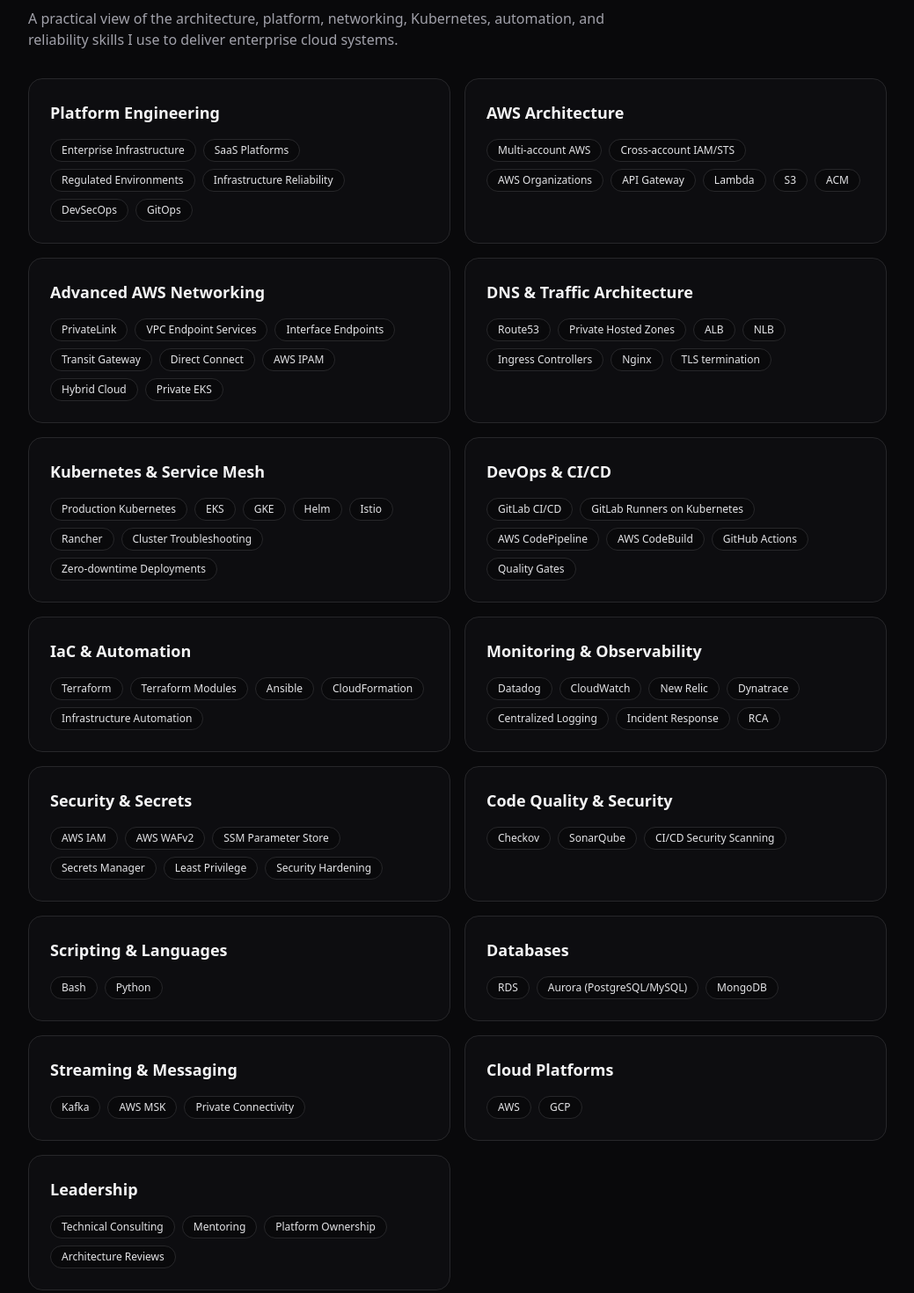
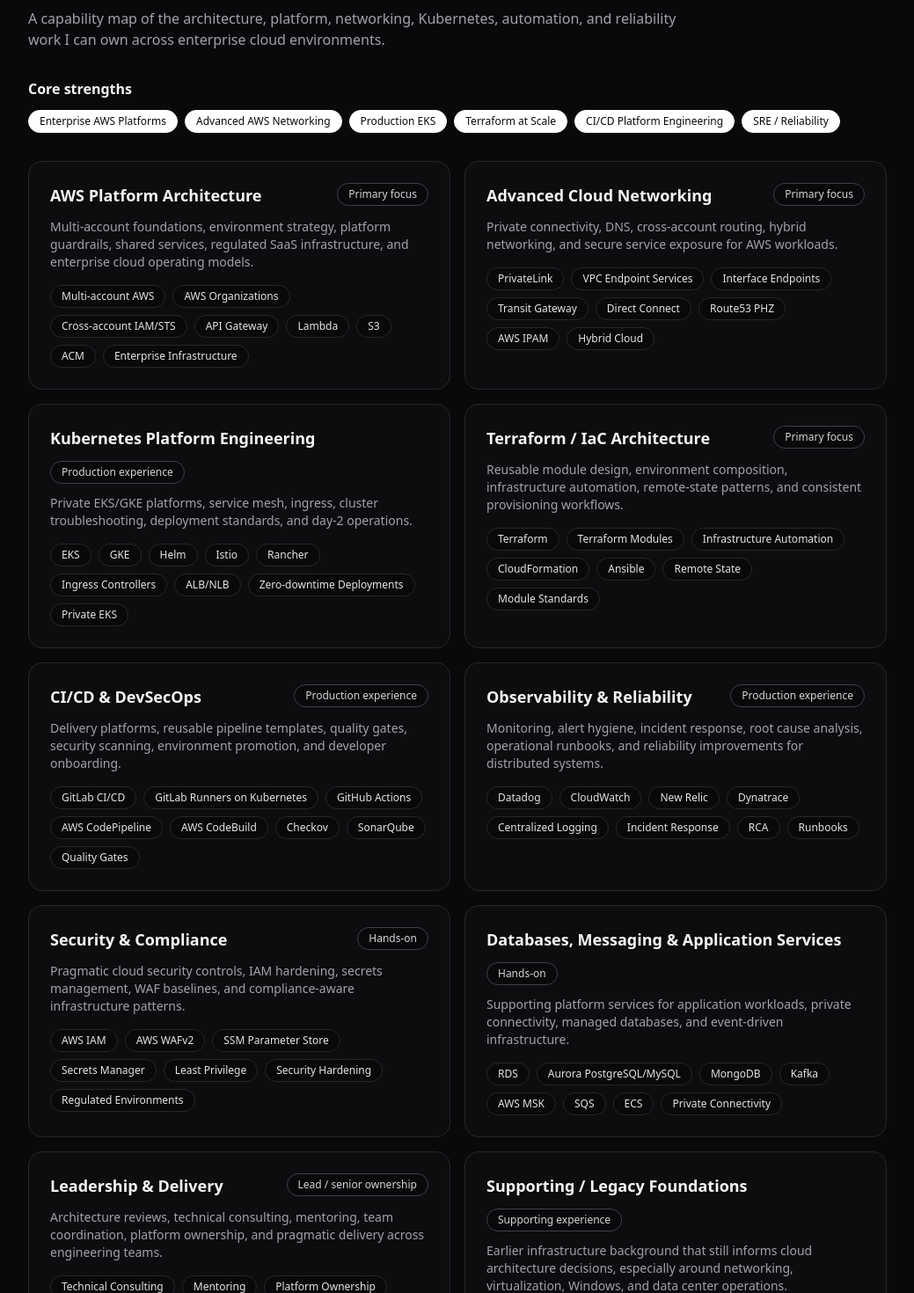
Before and after one commit to hf-monteiro/hfmonteiro, a Next.js app: page /skills in a window 1280 px wide. Shown: the part 220-1690 px from the top of the page at 88% size, without its empty margins (120-1159 px from the left). Built offline with nearby package versions, Linux system fonts and the light colour scheme.

Commit message:
add lab section

```diff
--- a/app/(en)/skills/page.tsx
+++ b/app/(en)/skills/page.tsx
@@ -4,26 +4,99 @@
 
 const copy = {
   title: "Skills",
-  intro: "A practical view of the architecture, platform, networking, Kubernetes, automation, and reliability skills I use to deliver enterprise cloud systems."
+  intro:
+    "A capability map of the architecture, platform, networking, Kubernetes, automation, and reliability work I can own across enterprise cloud environments.",
+  strengthsTitle: "Core strengths",
+  strengths: [
+    "Enterprise AWS Platforms",
+    "Advanced AWS Networking",
+    "Production EKS",
+    "Terraform at Scale",
+    "CI/CD Platform Engineering",
+    "SRE / Reliability"
+  ]
 };
 
-const groups = [
-  { title: "Platform Engineering", items: ["Enterprise Infrastructure", "SaaS Platforms", "Regulated Environments", "Infrastructure Reliability", "DevSecOps", "GitOps"] },
-  { title: "AWS Architecture", items: ["Multi-account AWS", "Cross-account IAM/STS", "AWS Organizations", "API Gateway", "Lambda", "S3", "ACM"] },
-  { title: "Advanced AWS Networking", items: ["PrivateLink", "VPC Endpoint Services", "Interface Endpoints", "Transit Gateway", "Direct Connect", "AWS IPAM", "Hybrid Cloud", "Private EKS"] },
-  { title: "DNS & Traffic Architecture", items: ["Route53", "Private Hosted Zones", "ALB", "NLB", "Ingress Controllers", "Nginx", "TLS termination"] },
-  { title: "Kubernetes & Service Mesh", items: ["Production Kubernetes", "EKS", "GKE", "Helm", "Istio", "Rancher", "Cluster Troubleshooting", "Zero-downtime Deployments"] },
-  { title: "DevOps & CI/CD", items: ["GitLab CI/CD", "GitLab Runners on Kubernetes", "AWS CodePipeline", "AWS CodeBuild", "GitHub Actions", "Quality Gates"] },
-  { title: "IaC & Automation", items: ["Terraform", "Terraform Modules", "Ansible", "CloudFormation", "Infrastructure Automation"] },
-  { title: "Monitoring & Observability", items: ["Datadog", "CloudWatch", "New Relic", "Dynatrace", "Centralized Logging", "Incident Response", "RCA"] },
-  { title: "Security & Secrets", items: ["AWS IAM", "AWS WAFv2", "SSM Parameter Store", "Secrets Manager", "Least Privilege", "Security Hardening"] },
-  { title: "Code Quality & Security", items: ["Checkov", "SonarQube", "CI/CD Security Scanning"] },
-  { title: "Scripting & Languages", items: ["Bash", "Python"] },
-  { title: "Databases", items: ["RDS", "Aurora (PostgreSQL/MySQL)", "MongoDB"] },
-  { title: "Streaming & Messaging", items: ["Kafka", "AWS MSK", "Private Connectivity"] },
-  { title: "Cloud Platforms", items: ["AWS", "GCP"] },
-  { title: "Leadership", items: ["Technical Consulting", "Mentoring", "Platform Ownership", "Architecture Reviews"] }
+const capabilities = [
+  {
+    title: "AWS Platform Architecture",
+    level: "Primary focus",
+    desc:
+      "Multi-account foundations, environment strategy, platform guardrails, shared services, regulated SaaS infrastructure, and enterprise cloud operating models.",
+    items: ["Multi-account AWS", "AWS Organizations", "Cross-account IAM/STS", "API Gateway", "Lambda", "S3", "ACM", "Enterprise Infrastructure"]
+  },
+  {
+    title: "Advanced Cloud Networking",
+    level: "Primary focus",
+    desc:
+      "Private connectivity, DNS, cross-account routing, hybrid networking, and secure service exposure for AWS workloads.",
+    items: ["PrivateLink", "VPC Endpoint Services", "Interface Endpoints", "Transit Gateway", "Direct Connect", "Route53 PHZ", "AWS IPAM", "Hybrid Cloud"]
+  },
+  {
+    title: "Kubernetes Platform Engineering",
+    level: "Production experience",
+    desc:
+      "Private EKS/GKE platforms, service mesh, ingress, cluster troubleshooting, deployment standards, and day-2 operations.",
+    items: ["EKS", "GKE", "Helm", "Istio", "Rancher", "Ingress Controllers", "ALB/NLB", "Zero-downtime Deployments", "Private EKS"]
+  },
+  {
+    title: "Terraform / IaC Architecture",
+    level: "Primary focus",
+    desc:
+      "Reusable module design, environment composition, infrastructure automation, remote-state patterns, and consistent provisioning workflows.",
+    items: ["Terraform", "Terraform Modules", "Infrastructure Automation", "CloudFormation", "Ansible", "Remote State", "Module Standards"]
+  },
+  {
+    title: "CI/CD & DevSecOps",
+    level: "Production experience",
+    desc:
+      "Delivery platforms, reusable pipeline templates, quality gates, security scanning, environment promotion, and developer onboarding.",
+    items: ["GitLab CI/CD", "GitLab Runners on Kubernetes", "GitHub Actions", "AWS CodePipeline", "AWS CodeBuild", "Checkov", "SonarQube", "Quality Gates"]
+  },
+  {
+    title: "Observability & Reliability",
+    level: "Production experience",
+    desc:
+      "Monitoring, alert hygiene, incident response, root cause analysis, operational runbooks, and reliability improvements for distributed systems.",
+    items: ["Datadog", "CloudWatch", "New Relic", "Dynatrace", "Centralized Logging", "Incident Response", "RCA", "Runbooks"]
+  },
+  {
+    title: "Security & Compliance",
+    level: "Hands-on",
+    desc:
+      "Pragmatic cloud security controls, IAM hardening, secrets management, WAF baselines, and compliance-aware infrastructure patterns.",
+    items: ["AWS IAM", "AWS WAFv2", "SSM Parameter Store", "Secrets Manager", "Least Privilege", "Security Hardening", "Regulated Environments"]
+  },
+  {
+    title: "Databases, Messaging & Application Services",
+    level: "Hands-on",
+    desc:
+      "Supporting platform services for application workloads, private connectivity, managed databases, and event-driven infrastructure.",
+    items: ["RDS", "Aurora PostgreSQL/MySQL", "MongoDB", "Kafka", "AWS MSK", "SQS", "ECS", "Private Connectivity"]
+  },
+  {
+    title: "Leadership & Delivery",
+    level: "Lead / senior ownership",
+    desc:
+      "Architecture reviews, technical consulting, mentoring, team coordination, platform ownership, and pragmatic delivery across engineering teams.",
+    items: ["Technical Consulting", "Mentoring", "Platform Ownership", "Architecture Reviews", "Stakeholder Alignment", "Delivery Planning"]
+  },
+  {
+    title: "Supporting / Legacy Foundations",
+    level: "Supporting experience",
+    desc:
+      "Earlier infrastructure background that still informs cloud architecture decisions, especially around networking, virtualization, Windows, and data center operations.",
+    items: ["Bash", "Python", "Windows Infrastructure", "On-prem Virtualization", "Data Center", "Network Infrastructure", "ITIL", "SDLC"]
+  }
 ];
+
+function LevelBadge({ children }: { children: string }) {
+  return (
+    <span className="rounded-full border border-zinc-700 bg-zinc-950 px-3 py-1 text-xs font-medium text-zinc-300">
+      {children}
+    </span>
+  );
+}
 
 export default function SkillsPage() {
   return (
@@ -31,15 +104,33 @@
       <Container>
         <section className="py-14">
           <h1 className="text-3xl font-semibold">{copy.title}</h1>
-          <p className="mt-3 max-w-2xl text-zinc-400">{copy.intro}</p>
+          <p className="mt-3 max-w-3xl text-zinc-400">{copy.intro}</p>
 
-          <div className="mt-8 grid gap-4 sm:grid-cols-2">
-            {groups.map((g) => (
-              <Card key={g.title}>
-                <h2 className="text-lg font-semibold">{g.title}</h2>
+          <div className="mt-8">
+            <h2 className="text-base font-semibold">{copy.strengthsTitle}</h2>
+            <div className="mt-3 flex flex-wrap gap-2">
+              {copy.strengths.map((strength) => (
+                <span
+                  key={strength}
+                  className="rounded-full border border-white bg-white px-3 py-1 text-xs font-medium text-zinc-950"
+                >
+                  {strength}
+                </span>
+              ))}
+            </div>
+          </div>
+
+          <div className="mt-8 grid gap-4 lg:grid-cols-2">
+            {capabilities.map((capability) => (
+              <Card key={capability.title}>
+                <div className="flex flex-wrap items-start justify-between gap-3">
+                  <h2 className="text-lg font-semibold">{capability.title}</h2>
+                  <LevelBadge>{capability.level}</LevelBadge>
+                </div>
+                <p className="mt-3 text-sm text-zinc-400">{capability.desc}</p>
                 <div className="mt-4 flex flex-wrap gap-2">
-                  {g.items.map((i) => (
-                    <Pill key={i}>{i}</Pill>
+                  {capability.items.map((item) => (
+                    <Pill key={item}>{item}</Pill>
                   ))}
                 </div>
               </Card>
--- a/app/pt-br/skills/page.tsx
+++ b/app/pt-br/skills/page.tsx
@@ -4,26 +4,99 @@
 
 const copy = {
   title: "Skills",
-  intro: "Uma visao pratica das habilidades de arquitetura, plataforma, networking, Kubernetes, automacao e confiabilidade que uso para entregar sistemas cloud corporativos."
+  intro:
+    "Um mapa de capacidades de arquitetura, plataforma, networking, Kubernetes, automacao e confiabilidade que posso liderar em ambientes cloud corporativos.",
+  strengthsTitle: "Forcas principais",
+  strengths: [
+    "Plataformas AWS Corporativas",
+    "Networking AWS Avancado",
+    "EKS em Producao",
+    "Terraform em Escala",
+    "Platform Engineering de CI/CD",
+    "SRE / Confiabilidade"
+  ]
 };
 
-const groups = [
-  { title: "Platform Engineering", items: ["Enterprise Infrastructure", "SaaS Platforms", "Ambientes Regulados", "Infrastructure Reliability", "DevSecOps", "GitOps"] },
-  { title: "Arquitetura AWS", items: ["AWS multi-conta", "IAM/STS cross-account", "AWS Organizations", "API Gateway", "Lambda", "S3", "ACM"] },
-  { title: "Networking AWS Avancado", items: ["PrivateLink", "VPC Endpoint Services", "Interface Endpoints", "Transit Gateway", "Direct Connect", "AWS IPAM", "Hybrid Cloud", "Private EKS"] },
-  { title: "DNS e Trafego", items: ["Route53", "Private Hosted Zones", "ALB", "NLB", "Ingress Controllers", "Nginx", "Terminacao TLS"] },
-  { title: "Kubernetes e Service Mesh", items: ["Production Kubernetes", "EKS", "GKE", "Helm", "Istio", "Rancher", "Troubleshooting de Cluster", "Zero-downtime Deployments"] },
-  { title: "DevOps e CI/CD", items: ["GitLab CI/CD", "GitLab Runners em Kubernetes", "AWS CodePipeline", "AWS CodeBuild", "GitHub Actions", "Quality Gates"] },
-  { title: "IaC e Automacao", items: ["Terraform", "Modulos Terraform", "Ansible", "CloudFormation", "Infrastructure Automation"] },
-  { title: "Monitoramento e Observabilidade", items: ["Datadog", "CloudWatch", "New Relic", "Dynatrace", "Logs Centralizados", "Incident Response", "RCA"] },
-  { title: "Seguranca e Segredos", items: ["AWS IAM", "AWS WAFv2", "SSM Parameter Store", "Secrets Manager", "Least Privilege", "Security Hardening"] },
-  { title: "Qualidade e Seguranca de Codigo", items: ["Checkov", "SonarQube", "Security Scanning em CI/CD"] },
-  { title: "Scripting e Linguagens", items: ["Bash", "Python"] },
-  { title: "Bancos de Dados", items: ["RDS", "Aurora (PostgreSQL/MySQL)", "MongoDB"] },
-  { title: "Streaming e Mensageria", items: ["Kafka", "AWS MSK", "Conectividade Privada"] },
-  { title: "Plataformas Cloud", items: ["AWS", "GCP"] },
-  { title: "Lideranca", items: ["Consultoria Tecnica", "Mentoria", "Platform Ownership", "Architecture Reviews"] }
+const capabilities = [
+  {
+    title: "Arquitetura de Plataforma AWS",
+    level: "Foco principal",
+    desc:
+      "Fundacoes multi-conta, estrategia de ambientes, guardrails de plataforma, servicos compartilhados, infraestrutura SaaS regulada e modelos operacionais cloud.",
+    items: ["AWS multi-conta", "AWS Organizations", "IAM/STS cross-account", "API Gateway", "Lambda", "S3", "ACM", "Enterprise Infrastructure"]
+  },
+  {
+    title: "Networking Cloud Avancado",
+    level: "Foco principal",
+    desc:
+      "Conectividade privada, DNS, roteamento cross-account, networking hibrido e exposicao segura de servicos para workloads AWS.",
+    items: ["PrivateLink", "VPC Endpoint Services", "Interface Endpoints", "Transit Gateway", "Direct Connect", "Route53 PHZ", "AWS IPAM", "Hybrid Cloud"]
+  },
+  {
+    title: "Platform Engineering com Kubernetes",
+    level: "Experiencia em producao",
+    desc:
+      "Plataformas EKS/GKE privadas, service mesh, ingress, troubleshooting de cluster, padroes de deploy e operacao day-2.",
+    items: ["EKS", "GKE", "Helm", "Istio", "Rancher", "Ingress Controllers", "ALB/NLB", "Zero-downtime Deployments", "Private EKS"]
+  },
+  {
+    title: "Arquitetura Terraform / IaC",
+    level: "Foco principal",
+    desc:
+      "Design de modulos reutilizaveis, composicao por ambiente, automacao de infraestrutura, remote state e workflows consistentes de provisionamento.",
+    items: ["Terraform", "Modulos Terraform", "Infrastructure Automation", "CloudFormation", "Ansible", "Remote State", "Padroes de Modulos"]
+  },
+  {
+    title: "CI/CD e DevSecOps",
+    level: "Experiencia em producao",
+    desc:
+      "Plataformas de entrega, templates reutilizaveis, quality gates, security scanning, promocao de ambientes e onboarding de desenvolvedores.",
+    items: ["GitLab CI/CD", "GitLab Runners em Kubernetes", "GitHub Actions", "AWS CodePipeline", "AWS CodeBuild", "Checkov", "SonarQube", "Quality Gates"]
+  },
+  {
+    title: "Observabilidade e Confiabilidade",
+    level: "Experiencia em producao",
+    desc:
+      "Monitoramento, higiene de alertas, incident response, root cause analysis, runbooks operacionais e melhorias de confiabilidade para sistemas distribuidos.",
+    items: ["Datadog", "CloudWatch", "New Relic", "Dynatrace", "Logs Centralizados", "Incident Response", "RCA", "Runbooks"]
+  },
+  {
+    title: "Seguranca e Compliance",
+    level: "Hands-on",
+    desc:
+      "Controles pragmaticos de seguranca cloud, hardening de IAM, gestao de segredos, baselines de WAF e padroes de infraestrutura sensiveis a compliance.",
+    items: ["AWS IAM", "AWS WAFv2", "SSM Parameter Store", "Secrets Manager", "Least Privilege", "Security Hardening", "Ambientes Regulados"]
+  },
+  {
+    title: "Bancos, Mensageria e Servicos de Aplicacao",
+    level: "Hands-on",
+    desc:
+      "Servicos de plataforma para workloads de aplicacao, conectividade privada, bancos gerenciados e infraestrutura orientada a eventos.",
+    items: ["RDS", "Aurora PostgreSQL/MySQL", "MongoDB", "Kafka", "AWS MSK", "SQS", "ECS", "Conectividade Privada"]
+  },
+  {
+    title: "Lideranca e Entrega",
+    level: "Ownership senior / lead",
+    desc:
+      "Architecture reviews, consultoria tecnica, mentoria, coordenacao de times, ownership de plataforma e entrega pragmatica entre times de engenharia.",
+    items: ["Consultoria Tecnica", "Mentoria", "Platform Ownership", "Architecture Reviews", "Alinhamento com Stakeholders", "Planejamento de Entrega"]
+  },
+  {
+    title: "Fundacoes de Suporte / Legacy",
+    level: "Experiencia de suporte",
+    desc:
+      "Base anterior de infraestrutura que ainda informa decisoes de arquitetura cloud, especialmente em networking, virtualizacao, Windows e operacoes de data center.",
+    items: ["Bash", "Python", "Windows Infrastructure", "Virtualizacao On-prem", "Data Center", "Infraestrutura de Rede", "ITIL", "SDLC"]
+  }
 ];
+
+function LevelBadge({ children }: { children: string }) {
+  return (
+    <span className="rounded-full border border-zinc-700 bg-zinc-950 px-3 py-1 text-xs font-medium text-zinc-300">
+      {children}
+    </span>
+  );
+}
 
 export default function SkillsPage() {
   return (
@@ -31,15 +104,33 @@
       <Container>
         <section className="py-14">
           <h1 className="text-3xl font-semibold">{copy.title}</h1>
-          <p className="mt-3 max-w-2xl text-zinc-400">{copy.intro}</p>
+          <p className="mt-3 max-w-3xl text-zinc-400">{copy.intro}</p>
 
-          <div className="mt-8 grid gap-4 sm:grid-cols-2">
-            {groups.map((g) => (
-              <Card key={g.title}>
-                <h2 className="text-lg font-semibold">{g.title}</h2>
+          <div className="mt-8">
+            <h2 className="text-base font-semibold">{copy.strengthsTitle}</h2>
+            <div className="mt-3 flex flex-wrap gap-2">
+              {copy.strengths.map((strength) => (
+                <span
+                  key={strength}
+                  className="rounded-full border border-white bg-white px-3 py-1 text-xs font-medium text-zinc-950"
+                >
+                  {strength}
+                </span>
+              ))}
+            </div>
+          </div>
+
+          <div className="mt-8 grid gap-4 lg:grid-cols-2">
+            {capabilities.map((capability) => (
+              <Card key={capability.title}>
+                <div className="flex flex-wrap items-start justify-between gap-3">
+                  <h2 className="text-lg font-semibold">{capability.title}</h2>
+                  <LevelBadge>{capability.level}</LevelBadge>
+                </div>
+                <p className="mt-3 text-sm text-zinc-400">{capability.desc}</p>
                 <div className="mt-4 flex flex-wrap gap-2">
-                  {g.items.map((i) => (
-                    <Pill key={i}>{i}</Pill>
+                  {capability.items.map((item) => (
+                    <Pill key={item}>{item}</Pill>
                   ))}
                 </div>
               </Card>
```
